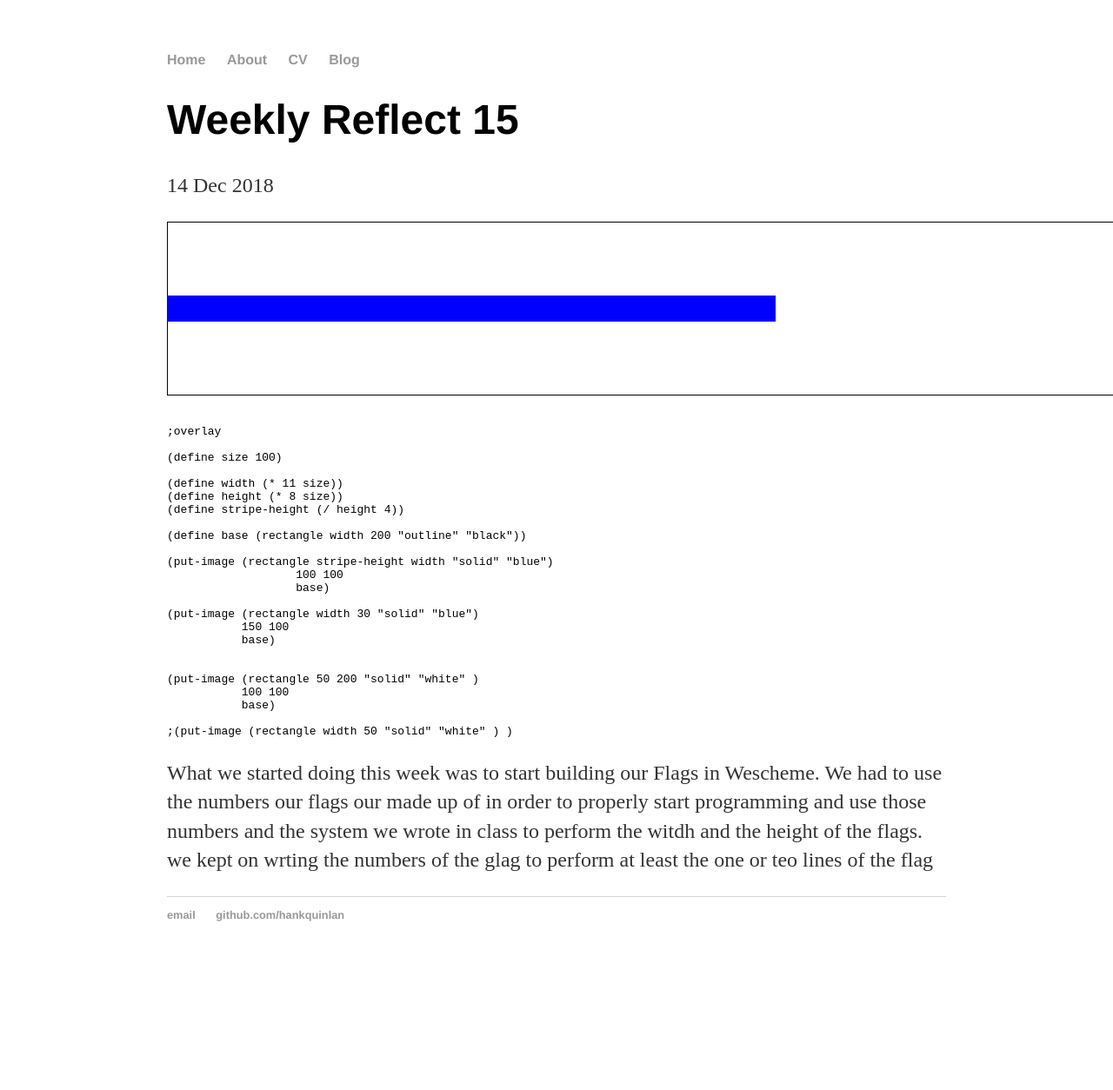
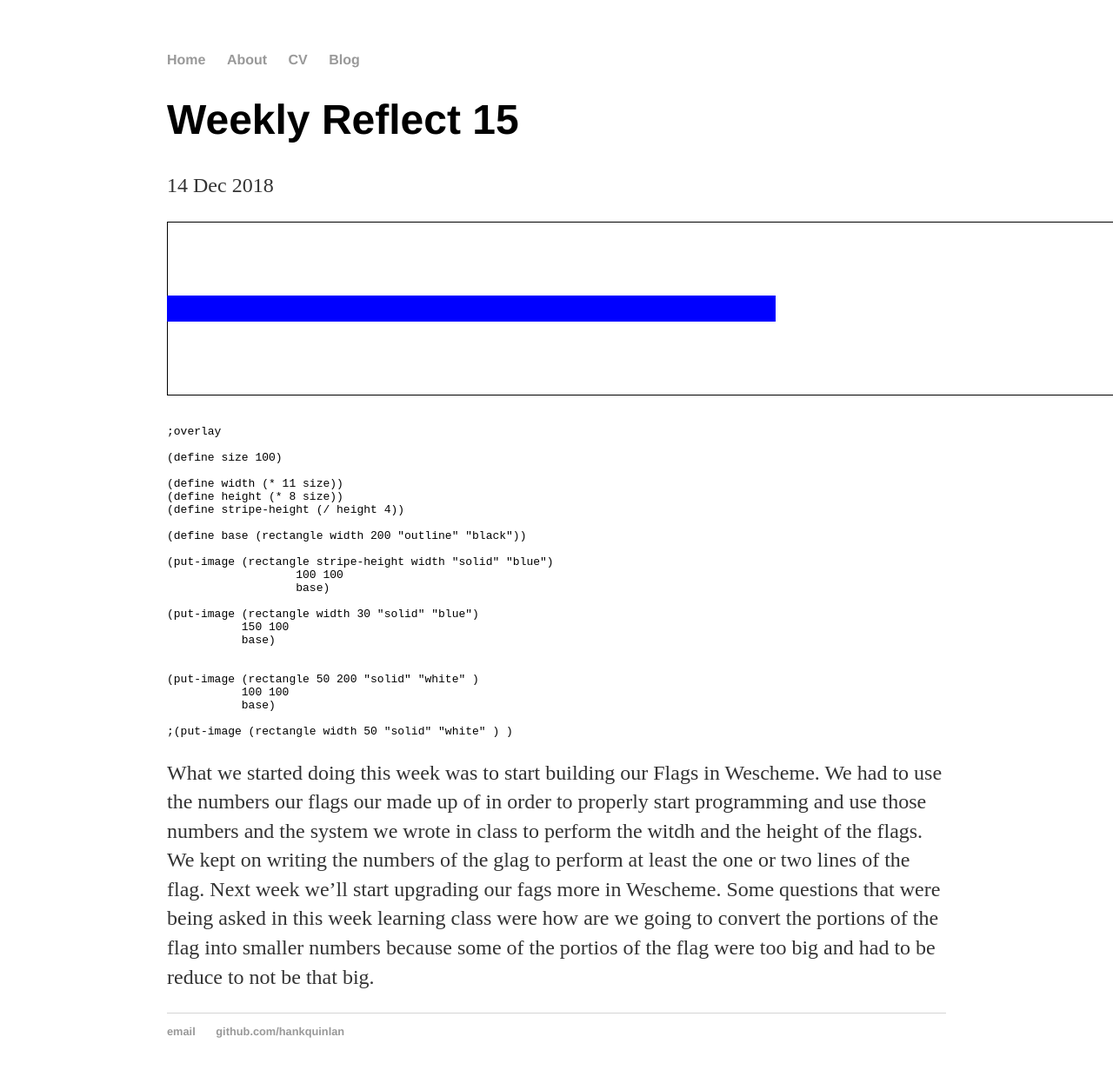
Before and after one commit to milosiss6344/milosiss6344.github.io, a Jekyll site: the page built from _posts/2018-12-14-weekly-reflect-15.md, in a window 1280 px wide. Shown: the whole page at 87% size. Built offline with Jekyll 4.4.1, drawn with Linux system fonts in a browser that asks for light colours; before the commit the page ends 1120 px from its top, so only the background shows below that.

Commit message:
Update 2018-12-14-weekly-reflect-15.md

````diff
--- a/_posts/2018-12-14-weekly-reflect-15.md
+++ b/_posts/2018-12-14-weekly-reflect-15.md
@@ -32,4 +32,4 @@ date: 2018-12-14
 ;(put-image (rectangle width 50 "solid" "white" ) )
 ```
 
-What we started doing this week was to start building our Flags in Wescheme. We had to use the numbers our flags our made up of in order to properly start programming and use those numbers and the system we wrote in class to perform the witdh and the height of the flags. we kept on wrting the numbers of the glag to perform at least the one or teo lines of the flag
+What we started doing this week was to start building our Flags in Wescheme. We had to use the numbers our flags our made up of in order to properly start programming and use those numbers and the system we wrote in class to perform the witdh and the height of the flags. We kept on writing the numbers of the glag to perform at least the one or two lines of the flag. Next week we'll start upgrading our fags more in Wescheme. Some questions that were being asked in this week learning class were how are we going to convert the portions of the flag into smaller numbers because some of the portios of the flag were too big and had to be reduce to not be that big.
````
